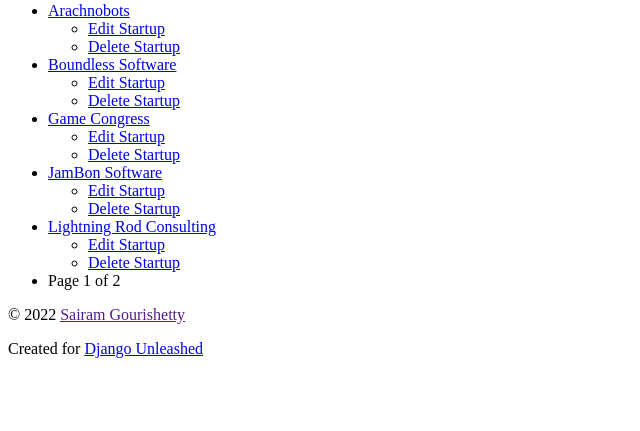
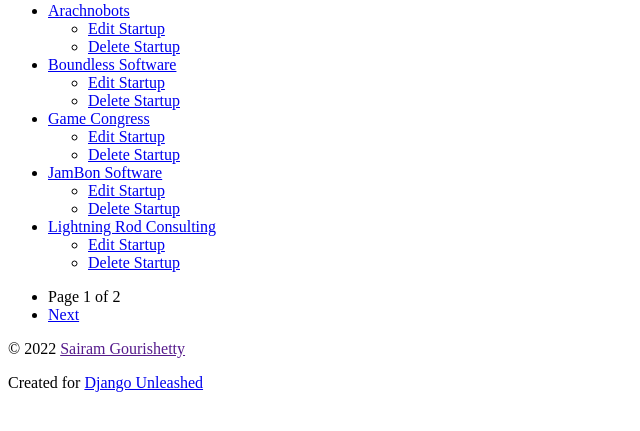
Before and after one commit to GourishettySairam/DjangoUnleashed, a Django app: page /startup/ in a window 1280 px wide. Shown: the part 251-682 px from the top of the page, without its empty margins (0-640 px from the left). Run offline with Django 3.2, Linux system fonts and the light colour scheme; data comes from the database, SQL or seed files in the repository.

Commit message:
passing next and previous page urls in context

```diff
--- a/suorganizer/organizer/templates/organizer/startup_list.html
+++ b/suorganizer/organizer/templates/organizer/startup_list.html
@@ -31,9 +31,27 @@
     {% empty %}
       <li><em>No Startups Available</em></li>
     {% endfor %}
-    <li>
-      Page {{ startup_list.number }}
-      of {{ paginator.num_pages }}
-    </li>
   </ul>
+  {% if is_paginated %}
+  <ul>
+    {% if previous_page_url %}
+        <li>
+          <a href="{{ previous_page_url }}">
+            Previous
+          </a>
+        </li>
+      {% endif %}
+      <li>
+        Page {{ startup_list.number }}
+        of {{ paginator.num_pages }}
+      </li>
+      {% if next_page_url %}
+        <li>
+          <a href="{{ next_page_url }}">
+            Next
+          </a>
+        </li>
+      {% endif %}
+  </ul>
+  {% endif %}
 {% endblock %}
--- a/suorganizer/organizer/views.py
+++ b/suorganizer/organizer/views.py
@@ -9,7 +9,7 @@ from django.template import loader, Context
 from django.views.generic import View
 
 from .utils import ObjectCreateMixin, ObjectDeleteMixin, ObjectUpdateMixin
-from django.core.paginator import Paginator
+from django.core.paginator import Paginator, EmptyPage, PageNotAnInteger
 
 # Create your views here.
 
@@ -21,22 +21,57 @@ def tag_detail(request, slug):
     return render(request, 'organizer/tag_detail.html', {'tag': tag})
 
 class StartupList(View):
+    page_kwarg = 'page'
     paginate_by = 5
     template_name = 'organizer/startup_list.html'
 
     def get(self, request):
         startups = Startup.objects.all()
         paginator = Paginator(startups, self.paginate_by)
-        page = paginator.page(1)
+        page = None
+        page_number = request.GET.get(
+            self.page_kwarg
+        )
+        prev_url = None
+        next_url = None
+        try:
+            page = paginator.page(page_number)
+        except PageNotAnInteger:
+            print(paginator.page(1))
+            page = paginator.page(1)
+        except EmptyPage:
+            page = paginator.page(
+                paginator.num_pages
+            )
+        if page.has_previous():
+            prev_url = "?{pkw}={n}".format(
+                pkw=self.page_kwarg,
+                n = page.previous_page_number()
+            )
+        else:
+            prev_url = None
+        if page.has_next():
+            next_url = "?{pkw}={n}".format(
+                pkw=self.page_kwarg,
+                n=page.next_page_number()
+            )
+        else:
+            next_url = None
+
         context = {
+            'is_paginated': page.has_other_pages(),
             'paginator': paginator,
-            'startup_list': page
+            'startup_list': page,
+            'next_page_url': next_url,
+            'previous_page_url': prev_url
         }
         return render(
             request,
             self.template_name,
             context
         )
+
+# Example 14.36 to-do
 
 def startup_detail(request, slug):
     startup = get_object_or_404(Startup, slug__iexact=slug)
```
